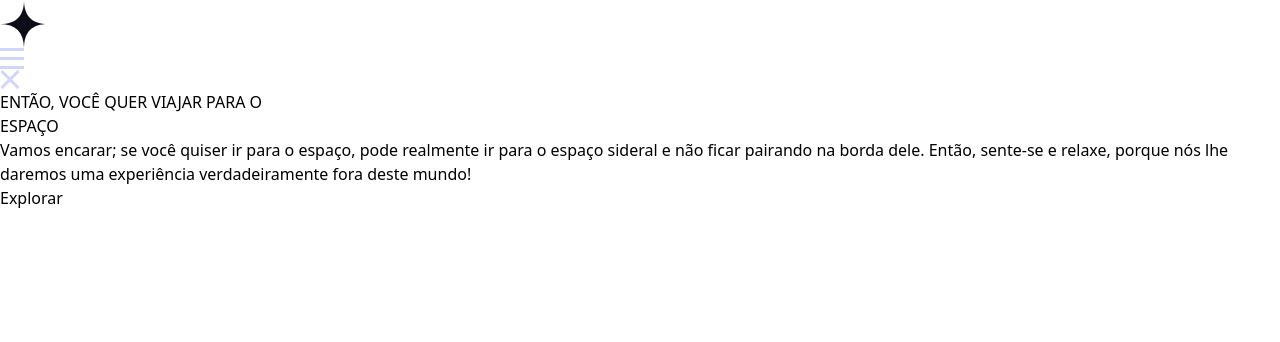
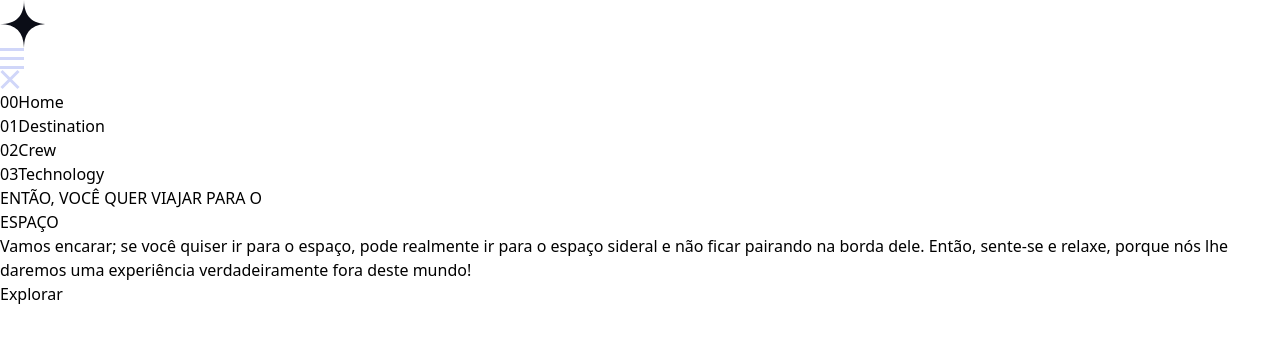
Before and after one commit to Daniel-san8/Nasa, a React (Vite) app: page / in a window 1280 px wide. Shown: the top 342 px of the page. Built offline with nearby package versions, Linux system fonts and the light colour scheme; a web font is replaced by a local one.

Commit message:
wix: criação do nav

```diff
--- a/src/Components/Header.tsx
+++ b/src/Components/Header.tsx
@@ -8,7 +8,7 @@ const Header = () => {
       </div>
       <div className="px-8">
         <img
-          className="cursor-pointer"
+          className=" cursor-pointer"
           src="shared/icon-hamburger.svg"
           alt="hamburguer"
         />
@@ -18,6 +18,22 @@ const Header = () => {
           alt="X"
         />
       </div>
+      <nav className="font-barlow text-white tracking-widest bg-blue-primary py-10  ">
+        <ul>
+          <li>
+            <span className="font-bold">00</span>Home
+          </li>
+          <li>
+            <span className="font-bold">01</span>Destination
+          </li>
+          <li>
+            <span className="font-bold">02</span>Crew
+          </li>
+          <li>
+            <span className="font-bold">03</span>Technology
+          </li>
+        </ul>
+      </nav>
     </header>
   );
 };
```
